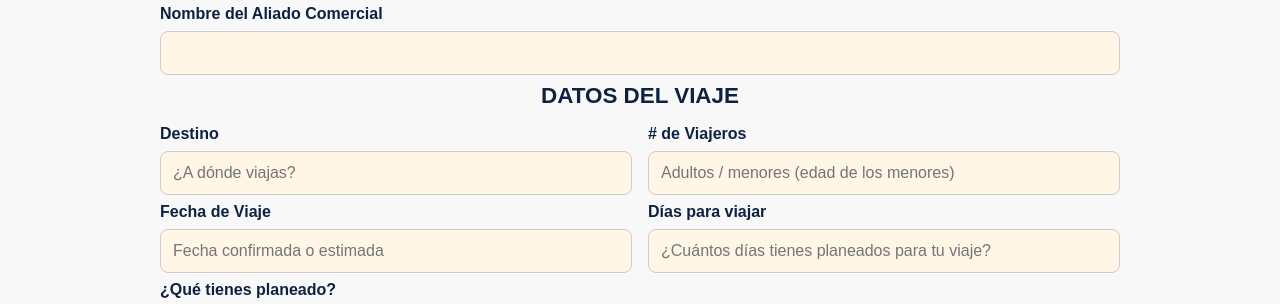
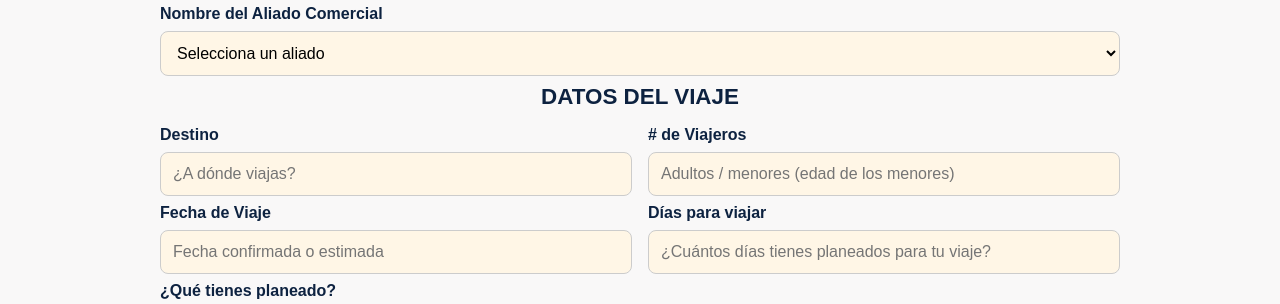
Before and after one commit to MorkDrage/Cotizador-Postal-Travel, a plain HTML site: page index.html in a window 1280 px wide. Shown: the part 739-1043 px from the top of the page. Drawn offline with Linux system fonts and the light colour scheme.

Commit message:
Update index.html

```diff
--- a/index.html
+++ b/index.html
@@ -90,7 +90,7 @@
       display: flex;
       flex-direction: column;
     }
-    input, textarea {
+    input, textarea, select {
       padding: 0.75rem;
       border: 1px solid #ccc;
       border-radius: 8px;
@@ -222,9 +222,18 @@ h3 {
   </div>
 
   <div class="form-group">
-    <h1>Nombre del Aliado Comercial</h1>
-    <input type="text" name="aliado" id="aliado" required />
-  </div>
+  <h1>Nombre del Aliado Comercial</h1>
+  <select name="aliado" id="aliado" required>
+    <option value="" disabled selected>Selecciona un aliado</option>
+    <option value="Caro Yrys">Caro Yrys</option>
+    <option value="Gloria Yrys">Gloria Yrys</option>
+    <option value="Dani Almanza">Dani Almanza</option>
+    <option value="Cecy Hernández">Cecy Hernández</option>
+    <option value="Adrián Ceballos">Adrián Ceballos</option>
+    <option value="Gabriel Chi">Gabriel Chi</option>
+    <option value="Ramón Segura">Ramón Segura</option>
+  </select>
+</div>
 
   <h3>DATOS DEL VIAJE</h3>
 <div class="form-row">
```
